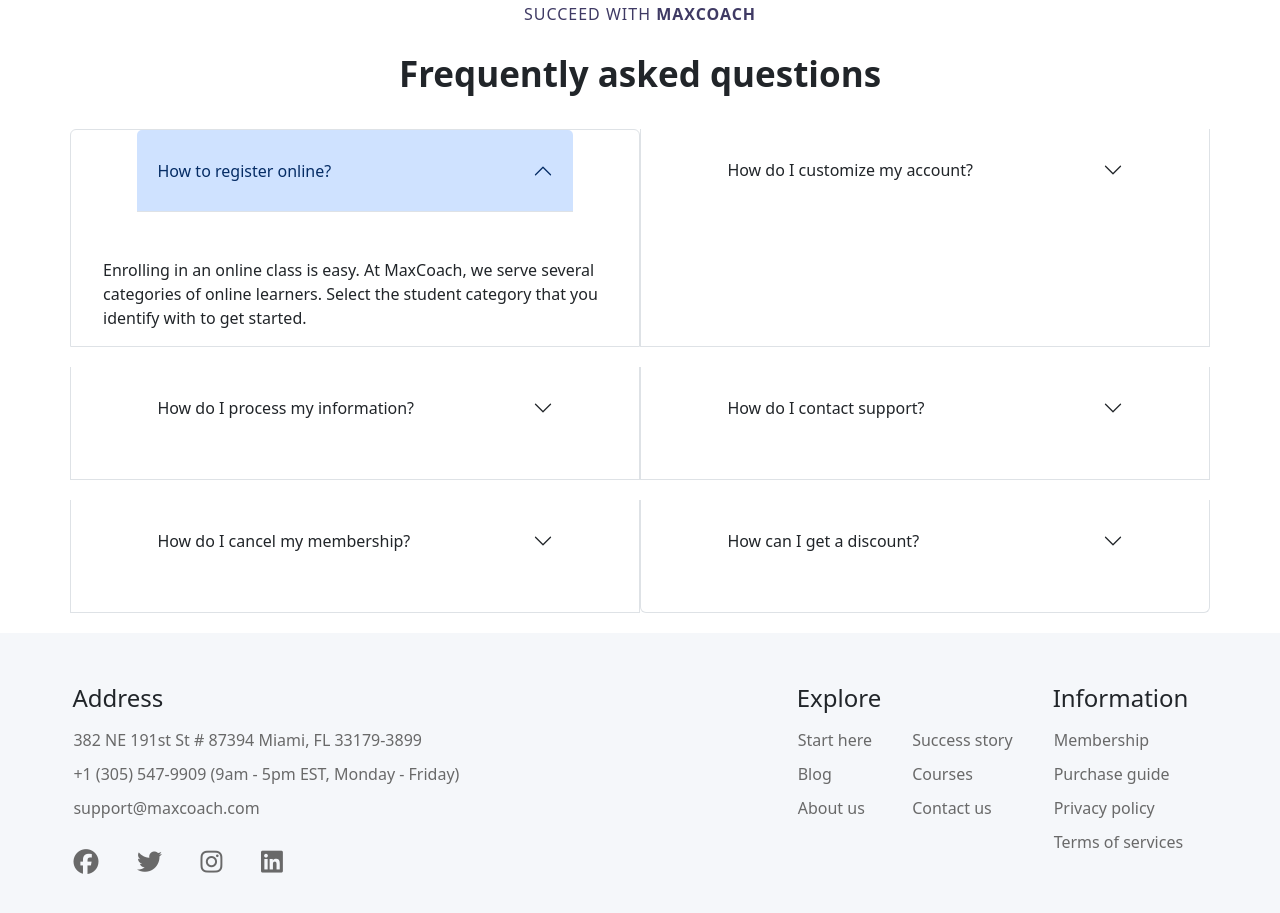
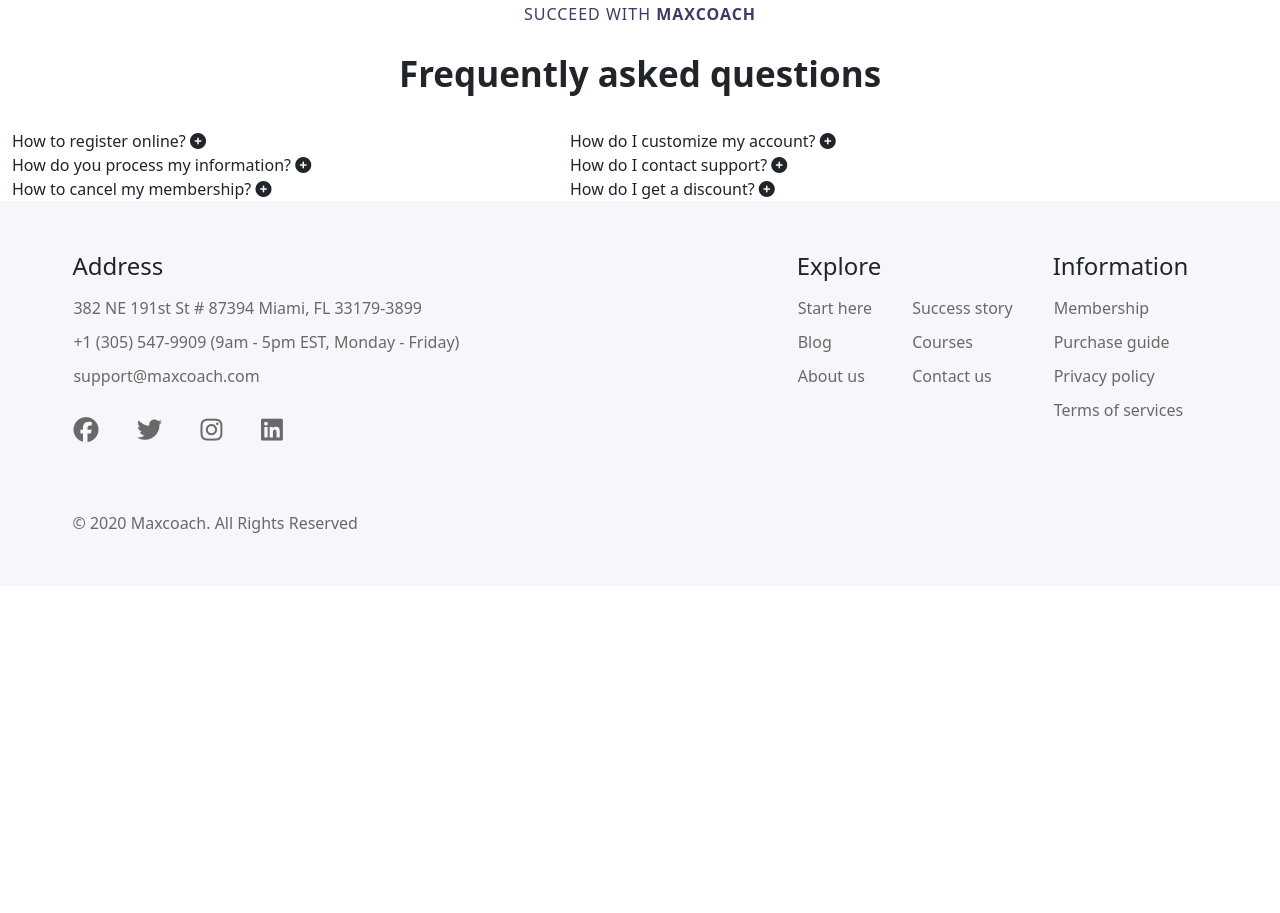
Before and after one commit to saraaffro/proj-html-vuejs, a Vue app: page /start-here in a window 1280 px wide. Shown: the part 5940-6853 px from the top of the page. After the commit the page ends 6526 px from the top, so only its background shows below. Built offline with nearby package versions, Linux system fonts and the light colour scheme.

Commit message:
feat: init faq layout

```diff
--- a/src/components/FAQ.vue
+++ b/src/components/FAQ.vue
@@ -1,6 +1,47 @@
 <script>
 export default {
     name: "FAQ",
+    data() {
+        return{
+            faqList: [
+                {
+                question: 'How to register online?',
+                answer: 'Lorem Enrolling in an online class is easy. At MaxCoach, we serve several categories of online learners. Select the student category that you identify with to get started. is simply dummy text of the printing and typesetting industry.',
+                expanded: false
+                },
+                {
+                question: 'How do I customize my account?',
+                answer: 'In order to customize your account’s information, just log in with the provided passcode and change the info.',
+                expanded: false
+                },
+                {
+                question: 'How do you process my information?',
+                answer: 'Your data will be kept private and secure on our database. No illegal use without prior notice.',
+                expanded: false
+                },
+                {
+                question: 'How do I contact support?',
+                answer: 'You can contact our help center or any contact method (phone call, email or appear at our office) to get help.',
+                expanded: false
+                },
+                {
+                question: 'How to cancel my membership?',
+                answer: 'You just need to submit a membership termination request, we’ll proceed within 24 hours.',
+                expanded: false
+                },
+                {
+                question: 'How do I get a discount?',
+                answer: 'Learners can get a discount by coupon or voucher. If you have one, fill in the code box before making any payment.',
+                expanded: false
+                },
+            ]
+        }
+    },
+    methods: {
+        showAnswer(index) {
+            this.faqList[index].expanded = !this.faqList[index].expanded;
+        }
+    }
 }
 </script>
 
@@ -9,84 +50,17 @@
         <h4>SUCCEED WITH <strong>MAXCOACH</strong></h4>
         <h2>Frequently asked questions</h2>
 
-        <!-- faq bootstrap -->
-        <div class="container-fluid container-xl">
-            <div class="accordion row" id="accordionExample">
-                <div class="accordion-item col-12 col-md-6">
-                    <h2 class="accordion-header">
-                        <button class="accordion-button" type="button" data-bs-toggle="collapse" data-bs-target="#collapseOne" aria-expanded="true" aria-controls="collapseOne">
-                            How to register online?
-                        </button>
-                    </h2>
-                    <div id="collapseOne" class="accordion-collapse collapse show" data-bs-parent="#accordionExample">
-                        <div class="accordion-body">
-                            Enrolling in an online class is easy. At MaxCoach, we serve several categories of online learners. Select the student category that you identify with to get started.
-                        </div>
-                    </div>
+       <div class="container-xl container-fluid-lg row">
+            <div v-for="(faq, index) in faqList" :key="index" class="faq-item col-12 col-md-6">
+                <div class="question" @click="showAnswer(index)">
+                    {{ faq.question }}
+                    <i class="fa-solid" :class="faq.expanded ? 'fa-circle-minus' : 'fa-circle-plus'"></i>
                 </div>
-                <div class="accordion-item col-12 col-md-6">
-                    <h2 class="accordion-header">
-                        <button class="accordion-button collapsed" type="button" data-bs-toggle="collapse" data-bs-target="#collapseTwo" aria-expanded="false" aria-controls="collapseTwo">
-                            How do I customize my account?
-                        </button>
-                    </h2>
-                    <div id="collapseTwo" class="accordion-collapse collapse" data-bs-parent="#accordionExample">
-                        <div class="accordion-body">
-                            In order to customize your account’s information, just log in with the provided passcode and change the info.
-                        </div>
-                    </div>
-                </div>
-                <div class="accordion-item col-12 col-md-6">
-                    <h2 class="accordion-header">
-                        <button class="accordion-button collapsed" type="button" data-bs-toggle="collapse" data-bs-target="#collapseThree" aria-expanded="false" aria-controls="collapseThree">
-                            How do I process my information?
-                        </button>
-                    </h2>
-                    <div id="collapseThree" class="accordion-collapse collapse" data-bs-parent="#accordionExample">
-                        <div class="accordion-body">
-                            Your data will be kept private and secure on our database. No illegal use without prior notice.
-                        </div>
-                    </div>
-                </div>
-                <div class="accordion-item col-12 col-md-6">
-                    <h2 class="accordion-header">
-                        <button class="accordion-button collapsed" type="button" data-bs-toggle="collapse" data-bs-target="#collapseThree" aria-expanded="false" aria-controls="collapseThree">
-                            How do I contact support?
-                        </button>
-                    </h2>
-                    <div id="collapseThree" class="accordion-collapse collapse" data-bs-parent="#accordionExample">
-                        <div class="accordion-body">
-                            You can contact our help center or any contact method (phone call, email or appear at our office) to get help.
-                        </div>
-                    </div>
-                </div>
-                <div class="accordion-item col-12 col-md-6">
-                    <h2 class="accordion-header">
-                        <button class="accordion-button collapsed" type="button" data-bs-toggle="collapse" data-bs-target="#collapseThree" aria-expanded="false" aria-controls="collapseThree">
-                            How do I cancel my membership?
-                        </button>
-                    </h2>
-                    <div id="collapseThree" class="accordion-collapse collapse" data-bs-parent="#accordionExample">
-                        <div class="accordion-body">
-                            You just need to submit a membership termination request, we’ll proceed within 24 hours.
-                        </div>
-                    </div>
-                </div>
-                <div class="accordion-item col-12 col-md-6">
-                    <h2 class="accordion-header">
-                        <button class="accordion-button collapsed" type="button" data-bs-toggle="collapse" data-bs-target="#collapseThree" aria-expanded="false" aria-controls="collapseThree">
-                            How can I get a discount?
-                        </button>
-                    </h2>
-                    <div id="collapseThree" class="accordion-collapse collapse" data-bs-parent="#accordionExample">
-                        <div class="accordion-body">
-                            Learners can get a discount by coupon or voucher. If you have one, fill in the code box before making any payment.
-                        </div>
-                    </div>
+                <div v-if="faq.expanded" class="answer">
+                    {{ faq.answer }}
                 </div>
             </div>
         </div>
-
     </section>
 </template>
 
@@ -117,10 +91,6 @@
             font-size: 26px;
         }
     }
-
-    .accordion-item{
-        margin-bottom: 20px;
-    }
 }
 
 
--- a/src/components/StepToSuccess.vue
+++ b/src/components/StepToSuccess.vue
@@ -224,7 +224,7 @@
         @media all and (min-width: 1400px){
             position: absolute;
             left: 48%;
-            top: 1330px;
+            top: 1355px;
             transform: translate(-48%, 0);
         }
     }
@@ -264,7 +264,7 @@
         @media all and (min-width: 1400px){
             position: absolute;
             left: 48%;
-            top: 1855px;
+            top: 1885px;
             transform: translate(-48%, 0);
         }
     }
```
